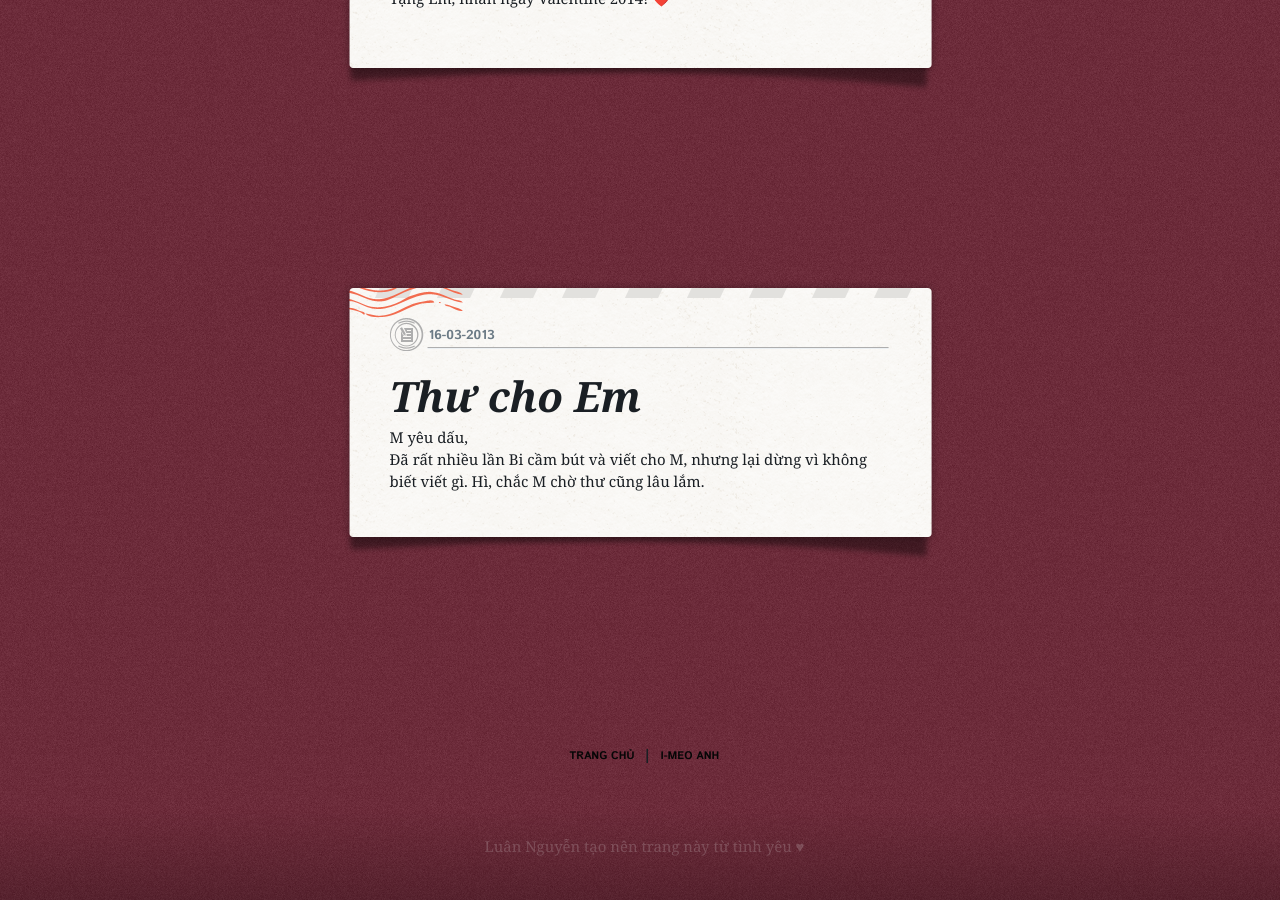
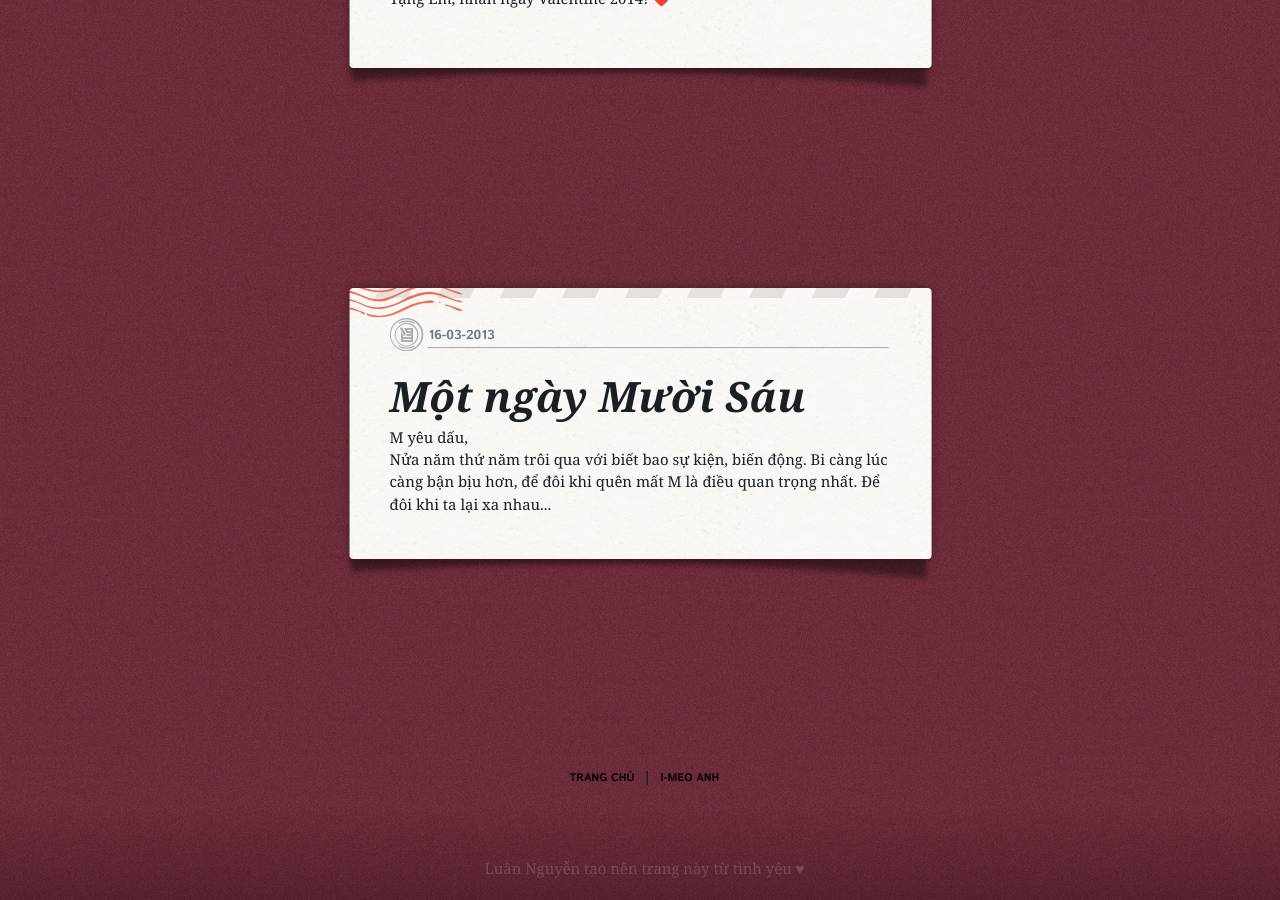
Before and after one commit to tklarryonline/i-love-you, a Jekyll site: the page built from index.html, in a window 1280 px wide and 900 px high, scrolled down 3464 px. Built offline with Jekyll 4.4.1, drawn with Linux system fonts in a browser that asks for light colours; before the commit the page ends 4341 px from its top, so only the background shows below that.

Commit message:
Fix typo

```diff
--- a/_posts/2013-03-16-mot-ngay-muoi-sau.md
+++ b/_posts/2013-03-16-mot-ngay-muoi-sau.md
@@ -2,9 +2,9 @@
 layout: post
 date: 2013-03-16 01:06:08
 type: text
-title: Thư cho Em
-excerpt: "M yêu dấu,<br/>Đã rất nhiều lần Bi cầm bút và viết cho M, nhưng lại dừng vì không biết viết gì.
-Hì, chắc M chờ thư cũng lâu lắm."
+title: Một ngày Mười Sáu
+excerpt: "M yêu dấu,<br/>Nửa năm thứ năm trôi qua với biết bao sự kiện, biến động.
+Bi càng lúc càng bận bịu hơn, để đôi khi quên mất M là điều quan trọng nhất. Để đôi khi ta lại xa nhau..."
 ---
 
 M yêu,
```
